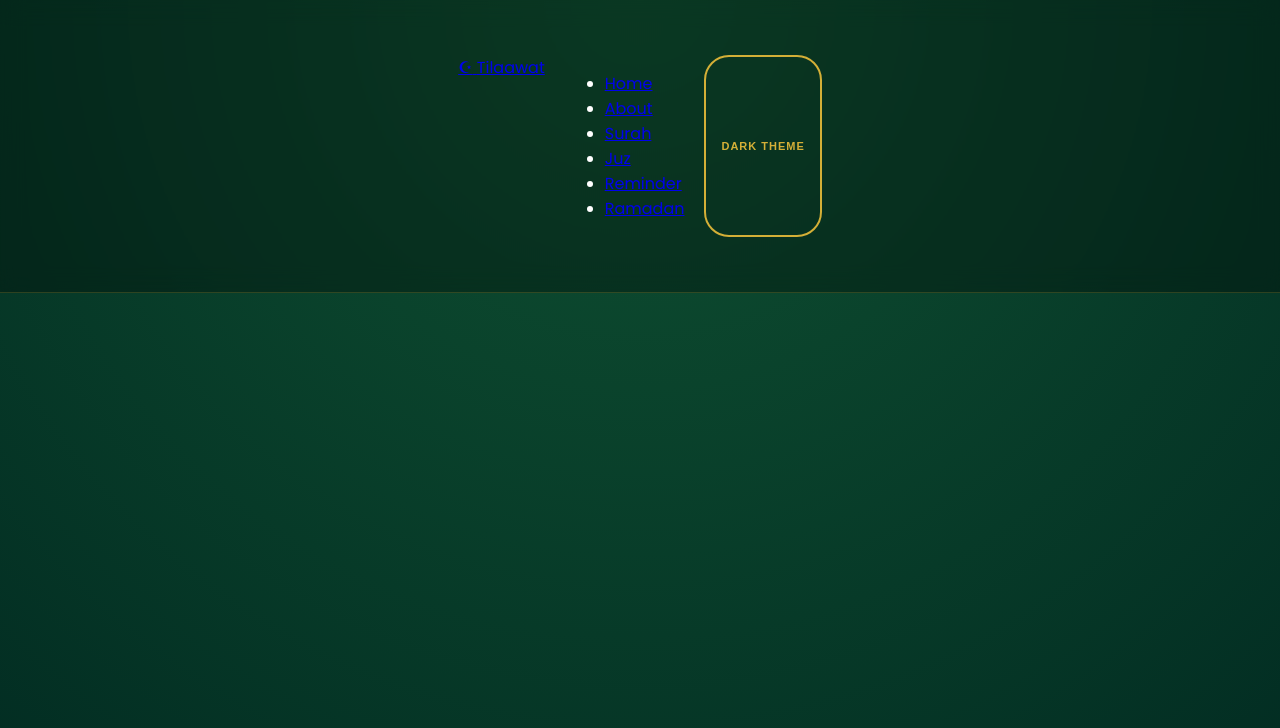
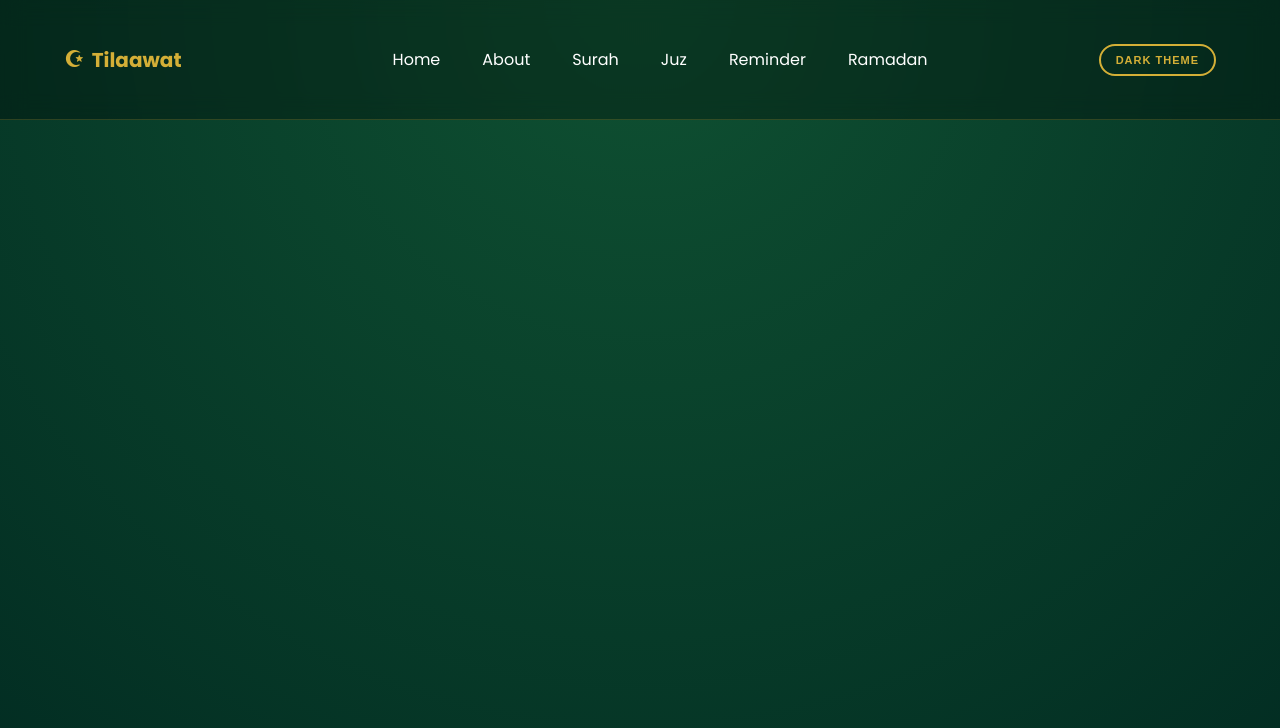
Before and after one commit to rayaanrazia9-coder/NuurHuda_Quran_Web, a plain HTML site: page Juz.html in a window 1280 px wide. Drawn offline with Linux system fonts and the light colour scheme; a web font is replaced by a local one.

Commit message:
Enhance navigation header styles in juz.css
Added styles for navigation header and brand elements.

```diff
--- a/juz.css
+++ b/juz.css
@@ -2,7 +2,7 @@
 @import url("https://fonts.googleapis.com/css2?family=Poppins:wght@300;400;600;700&family=Scheherazade+New:wght@400;700&display=swap");
 
 :root {
-  --bg-top: #0f5132;
+  --bg-top:#0f5132;
   --bg-bottom: #022c22;
   --gold: #d4af37;
   --white: #ffffff;
@@ -124,3 +124,66 @@
   background: var(--gold); color: black;
   border: none; cursor: pointer; display: none; font-weight: bold;
 }
+
+
+
+/* TILAAWAT HEADER */
+
+.container.nav{
+display:flex;
+justify-content:space-between;
+align-items:center;
+max-width:1200px;
+margin:auto;
+}
+
+.nav {
+  display: flex;
+  align-items: center;
+  justify-content: space-between;
+  padding: 16px 0;
+}
+
+.brand{
+display:flex;
+align-items:center;
+gap:8px;
+text-decoration:none;
+color:var(--gold);
+font-weight:700;
+font-size:20px;
+}
+
+.brand-logo{
+font-size:22px;
+}
+
+nav ul {
+  list-style: none;
+  display: flex;
+  gap: 14px;
+}
+
+nav a {
+  color: var(--white);
+  text-decoration: none;
+  padding: 10px 14px;
+  border-radius: 8px;
+  transition: all 0.2s ease;
+}
+
+nav a:hover, nav a.active {
+  color: #0e0f10;
+  background: linear-gradient(180deg, #d4af37, #b88f1d);
+  box-shadow: 0 10px 30px rgba(0, 0, 0, 0.25);
+}
+
+nav a:hover{
+color: #d4af37;
+}
+
+nav a:hover, nav a.active {
+  color: #0e0f10;
+  background: linear-gradient(180deg, #d4af37, #b88f1d);
+  box-shadow: 0 10px 30px rgba(0, 0, 0, 0.25);
+}
```
